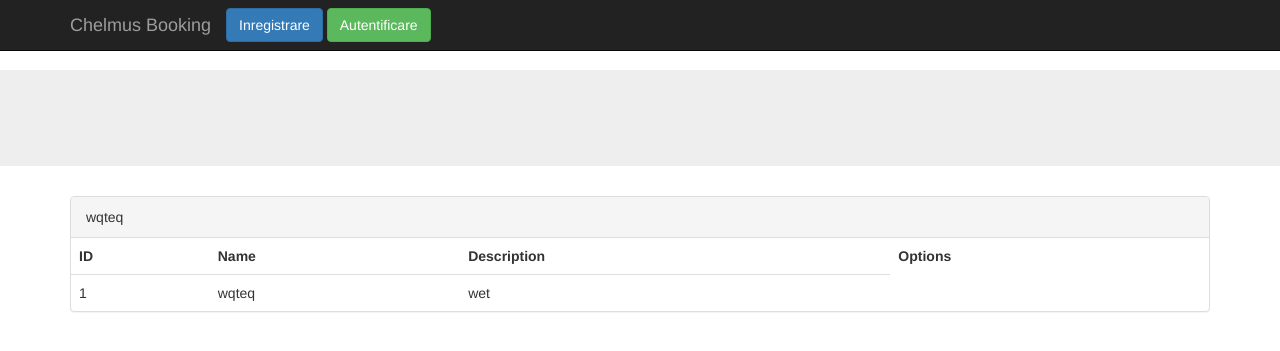
After one commit to scorpionipx/ChelmusBookingOct, a Django app: a page that uses source/apps/Booking/templates/Booking/advertisement_detail.html in a window 1280 px wide. The commit adds this page. Shown: the top 351 px of the page. Run offline with Django 3.2, Linux system fonts and the light colour scheme; data comes from the database, SQL or seed files in the repository; both versions use the stored data as it was after the commit; some libraries are stand-ins or nearby versions.

Commit message:
Detail view working properly

```diff
--- a/source/apps/Booking/models.py
+++ b/source/apps/Booking/models.py
@@ -67,5 +67,6 @@ class Advertisement(models.Model):
 
         super(Advertisement, self).save(*args, **kwargs)
 
+    @models.permalink
     def get_absolute_url(self):
-        return reverse('home')
+        return 'advertisements:DetailAdvertisement', (), {'slug': self.slug}
--- /dev/null
+++ b/source/apps/Booking/templates/Booking/advertisement_detail.html
@@ -0,0 +1,26 @@
+{% extends '_layouts/base.html' %}
+
+{% block content %}
+
+<div class="panel panel-default">
+  <!-- Default panel contents -->
+  <div class="panel-heading">{{ object.name }}</div>
+
+  <!-- Table -->
+  <table class="table">
+    <tr>
+        <th>ID</th>
+        <th>Name</th>
+        <th>Description</th>
+        <th>Options</th>
+        </tr>
+    <tr>
+        <td>{{ object.pk }}</td>
+        <td>{{ object.name }}</td>
+        <td>{{ object.description }}</td>
+
+    </tr>
+  </table>
+</div>
+
+{% endblock %}
--- a/source/apps/Booking/templates/Booking/advertisement_list.html
+++ b/source/apps/Booking/templates/Booking/advertisement_list.html
@@ -10,15 +10,12 @@
         <ul class="list-group">
             {% for object in object_list %}
             <li class="list-group-item">
-                {{ object }}</a>
+                {{ object }}
             </li>
             {% empty %}
             <li class="list-group-item">You have no lists</li>
             {% endfor %}
         </ul>
     </div>
-    <div class="col-sm-6">
-        <p><a href="#" class="btn">Create a new list</a></p>
-    </div>
 </div>
 {% endblock %}
--- a/source/apps/Booking/urls.py
+++ b/source/apps/Booking/urls.py
@@ -8,5 +8,7 @@ urlpatterns = [
 
     # Home
     url(r'^$', views.AdvertisementHome.as_view(), name='advertisements-home'),
-    url(r'^create_advertisement/', views.AdvertisementCreateView.as_view(), name='CreateAdvertisement'),
+    url(r'^create_advertisement/$', views.AdvertisementCreateView.as_view(), name='CreateAdvertisement'),
+    url(r'^list_advertisement/$', views.AdvertisementListView.as_view(), name='ListAdvertisement'),
+    url(r'^detail_advertisement/(?P<slug>[^\.]+)/$', views.AdvertisementDetailView.as_view(), name='DetailAdvertisement'),
 ]
--- a/source/apps/Booking/views.py
+++ b/source/apps/Booking/views.py
@@ -28,3 +28,26 @@ class AdvertisementCreateView(views.LoginRequiredMixin, generic.CreateView):
         self.object.save()
 
         return super(AdvertisementCreateView, self).form_valid(form)
+
+
+class AdvertisementListView(generic.ListView):
+
+    template_name = r'Booking\advertisement_list.html'
+
+    model = models.Advertisement
+
+    def get_context_data(self, **kwargs):
+        context = super(AdvertisementListView, self).get_context_data(**kwargs)
+        #context['now'] = timezone.now()
+        return context
+
+
+class AdvertisementDetailView(generic.DetailView):
+
+    template_name = r'Booking\advertisement_detail.html'
+
+    model = models.Advertisement
+
+    def get_context_data(self, **kwargs):
+        context = super(AdvertisementDetailView, self).get_context_data(**kwargs)
+        return context
```
Also changed, not shown: source/db.sqlite3.
